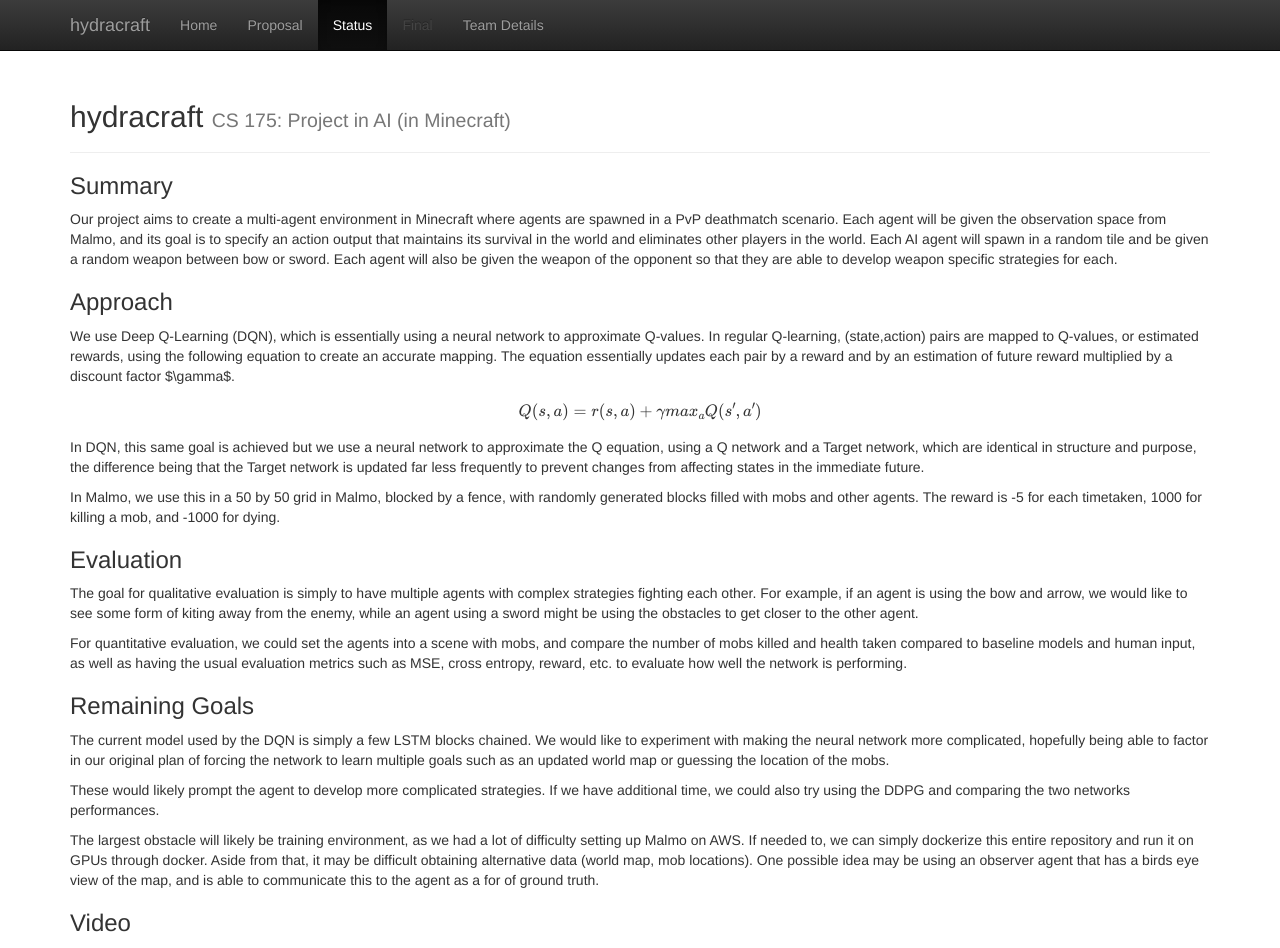
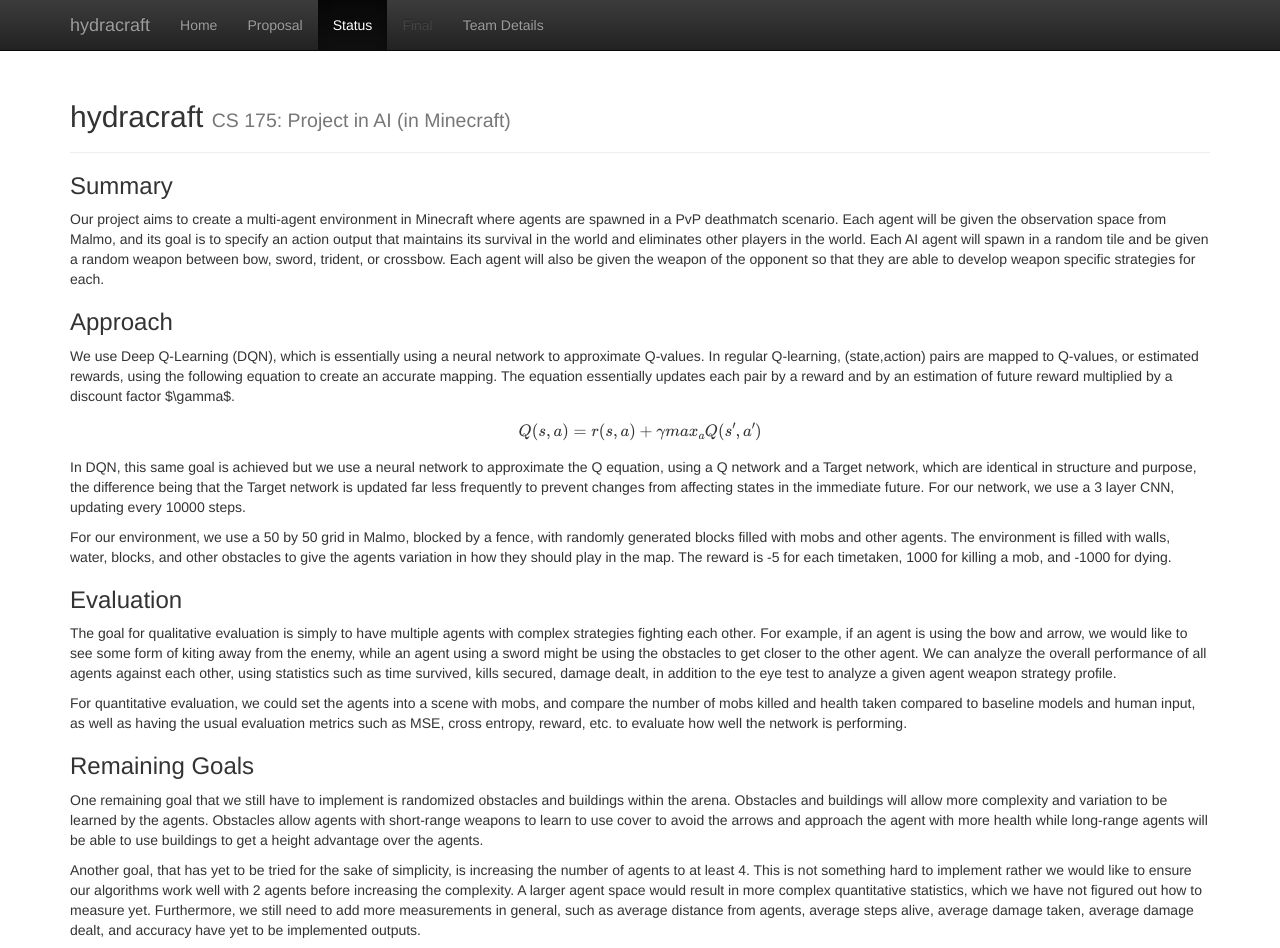
Before and after one commit to kevinfang2/hydracraft, a Jekyll site: the page built from docs/status.md, in a window 1280 px wide and 1400 px high. Shown: the top 948 px of the window. Built offline with Jekyll 4.4.1, drawn with Linux system fonts in a browser that asks for light colours; formulas are drawn with MathJax 3; some of the changed text lies outside the part shown.

Commit message:
writing jacob stuff

```diff
--- a/docs/status.md
+++ b/docs/status.md
@@ -5,7 +5,7 @@ title: Status
 
 ### Summary
 
-Our project aims to create a multi-agent environment in Minecraft where agents are spawned in a PvP deathmatch scenario. Each agent will be given the observation space from Malmo, and its goal is to specify an action output that maintains its survival in the world and eliminates other players in the world. Each AI agent will spawn in a random tile and be given a random weapon between bow or sword. Each agent will also be given the weapon of the opponent so that they are able to develop weapon specific strategies for each.
+Our project aims to create a multi-agent environment in Minecraft where agents are spawned in a PvP deathmatch scenario. Each agent will be given the observation space from Malmo, and its goal is to specify an action output that maintains its survival in the world and eliminates other players in the world. Each AI agent will spawn in a random tile and be given a random weapon between bow, sword, trident, or crossbow. Each agent will also be given the weapon of the opponent so that they are able to develop weapon specific strategies for each.
 
 ### Approach
 
@@ -13,23 +13,25 @@ We use Deep Q-Learning (DQN), which is essentially using a neural network to app
 
 $$ Q(s,a) = r(s,a) + \gamma max_aQ(s',a')$$
 
-In DQN, this same goal is achieved but we use a neural network to approximate the Q equation, using a Q network and a Target network, which are identical in structure and purpose, the difference being that the Target network is updated far less frequently to prevent changes from affecting states in the immediate future.
+In DQN, this same goal is achieved but we use a neural network to approximate the Q equation, using a Q network and a Target network, which are identical in structure and purpose, the difference being that the Target network is updated far less frequently to prevent changes from affecting states in the immediate future. For our network, we use a 3 layer CNN, updating every 10000 steps.
 
-In Malmo, we use this in a 50 by 50 grid in Malmo, blocked by a fence, with randomly generated blocks filled with mobs and other agents. The reward is -5 for each timetaken, 1000 for killing a mob, and -1000 for dying.
+For our environment, we use a 50 by 50 grid in Malmo, blocked by a fence, with randomly generated blocks filled with mobs and other agents. The environment is filled with walls, water, blocks, and other obstacles to give the agents variation in how they should play in the map. The reward is -5 for each timetaken, 1000 for killing a mob, and -1000 for dying.
 
 
 ### Evaluation
 
-The goal for qualitative evaluation is simply to have multiple agents with complex strategies fighting each other. For example, if an agent is using the bow and arrow, we would like to see some form of kiting away from the enemy, while an agent using a sword might be using the obstacles to get closer to the other agent.
+The goal for qualitative evaluation is simply to have multiple agents with complex strategies fighting each other. For example, if an agent is using the bow and arrow, we would like to see some form of kiting away from the enemy, while an agent using a sword might be using the obstacles to get closer to the other agent. We can analyze the overall performance of all agents against each other, using statistics such as time survived, kills secured, damage dealt, in addition to the eye test to analyze a given agent weapon strategy profile.
 
 For quantitative evaluation, we could set the agents into a scene with mobs, and compare the number of mobs killed and health taken compared to baseline models and human input, as well as having the usual evaluation metrics such as MSE, cross entropy, reward, etc. to evaluate how well the network is performing.
 
 
 ### Remaining Goals
 
-The current model used by the DQN is simply a few LSTM blocks chained. We would like to experiment with making the neural network more complicated, hopefully being able to factor in our original plan of forcing the network to learn multiple goals such as an updated world map or guessing the location of the mobs.
+One remaining goal that we still have to implement is randomized obstacles and buildings within the arena. Obstacles and buildings will allow more complexity and variation to be learned by the agents. Obstacles allow agents with short-range weapons to learn to use cover to avoid the arrows and approach the agent with more health while long-range agents will be able to use buildings to get a height advantage over the agents.
 
-These would likely prompt the agent to develop more complicated strategies. If we have additional time, we could also try using the DDPG and comparing the two networks performances.
+Another goal, that has yet to be tried for the sake of simplicity, is increasing the number of agents to at least 4. This is not something hard to implement rather we would like to ensure our algorithms work well with 2 agents before increasing the complexity. A larger agent space would result in more complex quantitative statistics, which we have not figured out how to measure yet. Furthermore, we still need to add more measurements in general, such as average distance from agents, average steps alive, average damage taken, average damage dealt, and accuracy have yet to be implemented outputs.
+
+Our stretch goal is to explore multi-modal/multi-input models, where we use several different input types/ additional tokens, in order to coerce more complete or complex strategies. Of course, such a result would be hard to quantify in terms of improvement, especially if we attempt to force concepts such as map awareness explicitly into the agent.
 
 The largest obstacle will likely be training environment, as we had a lot of difficulty setting up Malmo on AWS. If needed to, we can simply dockerize this entire repository and run it on GPUs through docker. Aside from that, it may be difficult obtaining alternative data (world map, mob locations). One possible idea may be using an observer agent that has a birds eye view of the map, and is able to communicate this to the agent as a for of ground truth.
 
@@ -45,3 +47,4 @@ Video shows agent training DQN. We have not set up AWS so it has not finished tr
 ### Resources
 1. https://github.com/petrosgk/MalmoRL
 2. https://github.com/keras-rl/keras-rl
+3. https://github.com/microsoft/malmo
```
